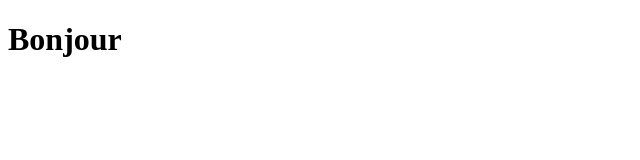
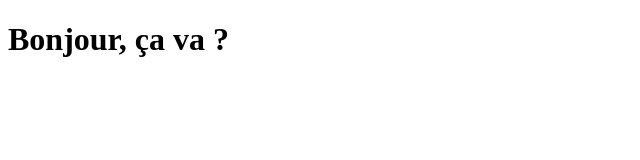
Before and after one commit to Yennie32/Yennie32.github.io, a plain HTML site: page index.html in a window 1280 px wide. Shown: the whole page, without its empty margins (0-640 px from the left). Drawn offline with Linux system fonts and the light colour scheme.

Commit message:
Update index.html

```diff
--- a/index.html
+++ b/index.html
@@ -5,7 +5,7 @@
     <meta name="viewport" content="width=device-width, initial-scale=1.0">
     <title>Document</title>
 </head>
-<h1>Bonjour</h1>
+<h1>Bonjour, ça va ?</h1>
 <body>
 
 </body>
```
